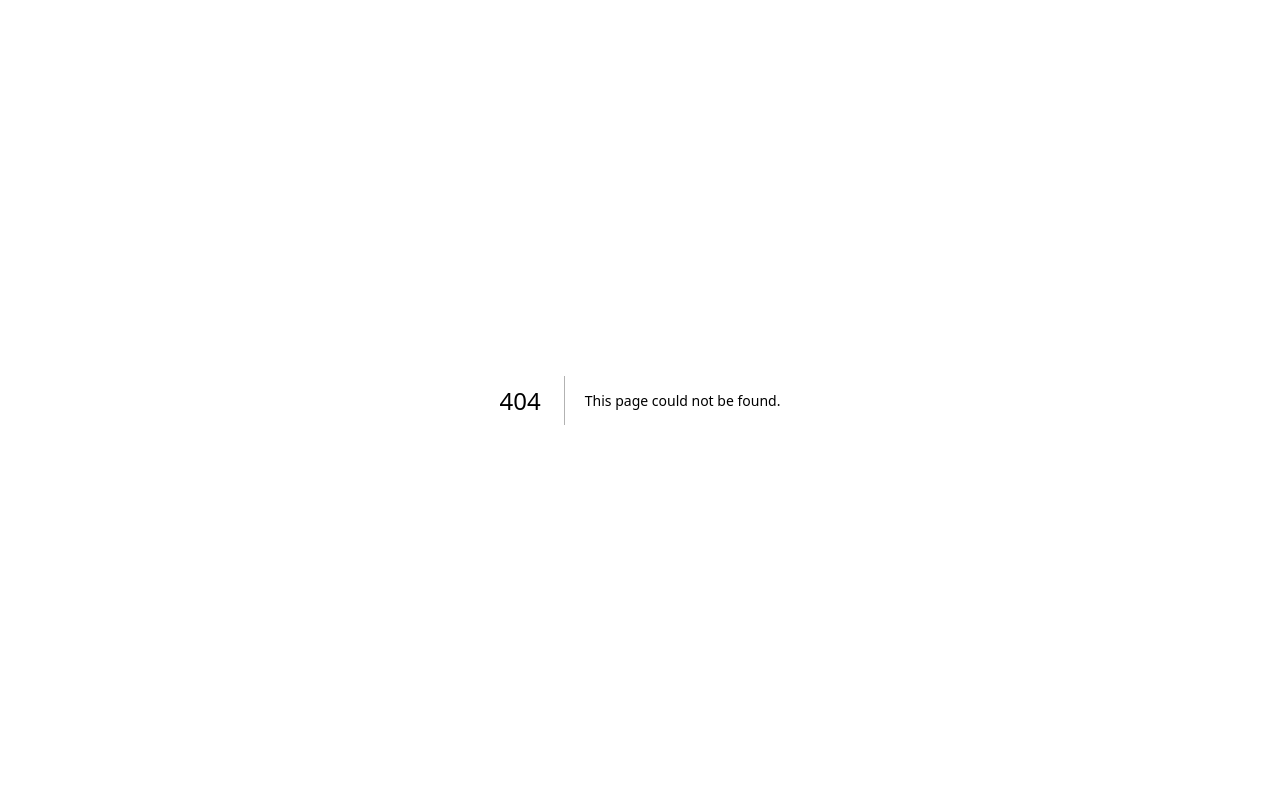
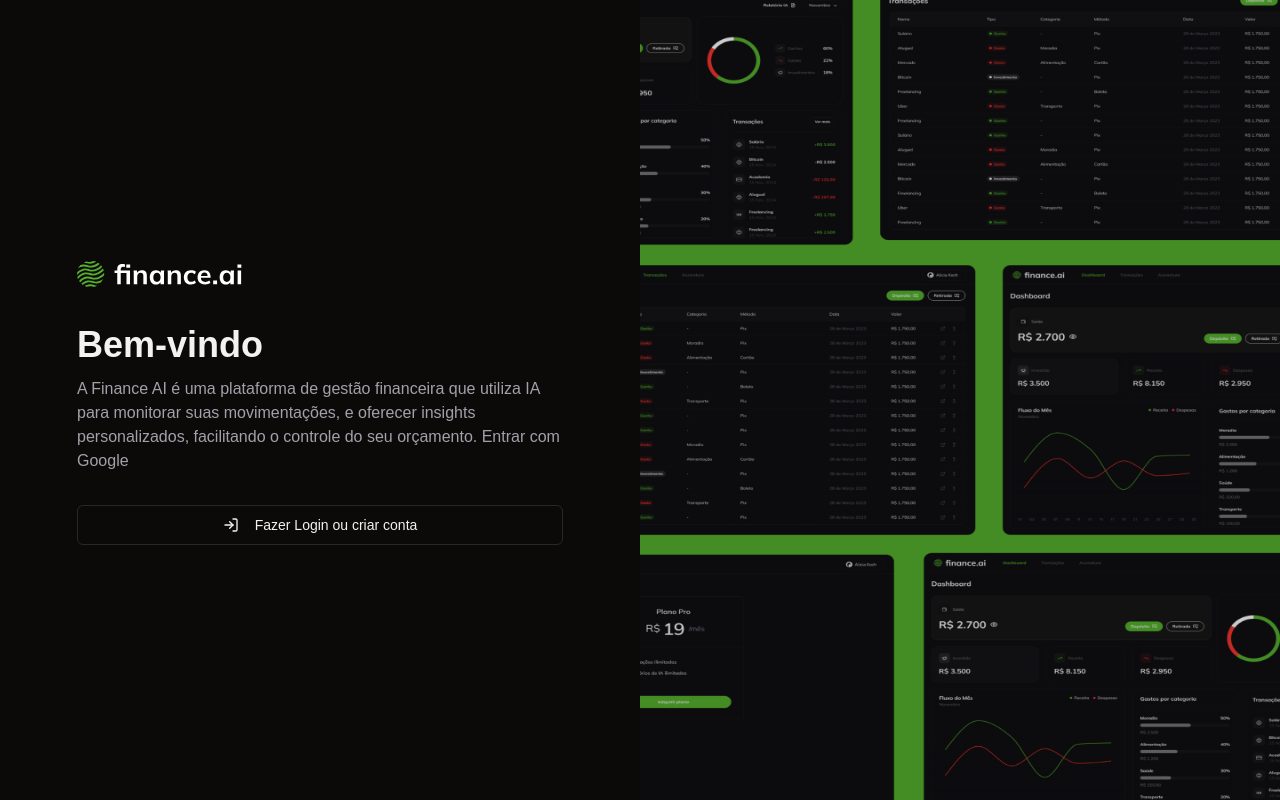
Before and after one commit to Jonask12/finance_ai_fsw, a Next.js app: page /login in a window 1280 px wide. Before the commit this address had no page. Built offline with nearby package versions, Linux system fonts and the light colour scheme.

Commit message:
feat: add login page

```diff
--- a/app/globals.css
+++ b/app/globals.css
@@ -76,6 +76,6 @@
     @apply h-full;
   }
   body {
-    @apply h-full bg-background text-foreground;
+    @apply h-full bg-background text-foreground h-full;
   }
 }
--- /dev/null
+++ b/app/login/page.tsx
@@ -0,0 +1,28 @@
+import Image from "next/image";
+import { Button } from "../_components/ui/button";
+import { LogInIcon } from "lucide-react";
+
+const LoginPage = () => {
+  return (
+    <div className="grid h-full grid-cols-2">
+      <div className="mx-auto max-w-[550px] flex h-full flex-col justify-center p-8">
+        <Image src="/logo.svg" width={173} height={39} alt="Finance AI" className="mb-8"/>
+        <h1 className="text-4xl font-bold mb-3">Bem-vindo</h1>
+        <p className="text-muted-foreground mb-8">
+          A Finance AI é uma plataforma de gestão financeira que utiliza IA para
+          monitorar suas movimentações, e oferecer insights personalizados,
+          facilitando o controle do seu orçamento. Entrar com Google
+        </p>
+        <Button variant="outline">
+          <LogInIcon className="mr-2"/>
+          Fazer Login ou criar conta
+        </Button>
+      </div>
+      <div className="relative h-full w-full">
+        <Image src="/login.png" alt="Faça Login" fill className="object-fill" />
+      </div>
+    </div>
+  );
+};
+
+export default LoginPage;
```
Also changed, not shown: public/login.png (added), public/logo.svg (added).
